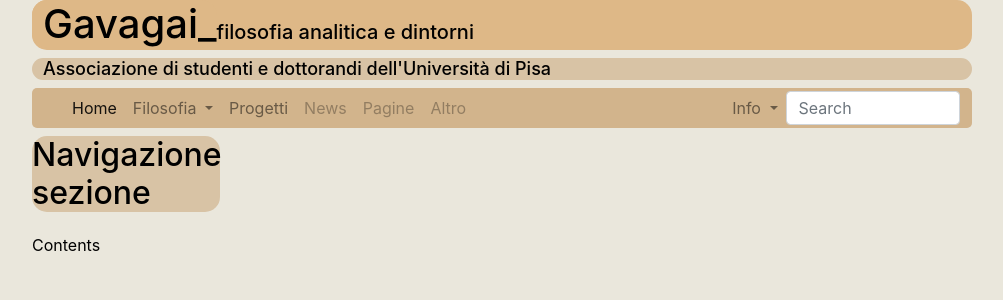
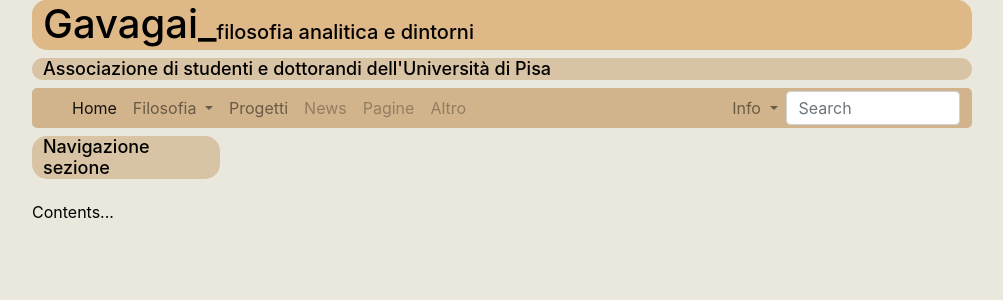
Before and after one commit to Gavagai-phi/gavagai-phi2.github.io, a Jekyll site: the page index.html, which Jekyll copies as it is, in a window 1280 px wide. Shown: the top 300 px of the page, without its empty margins (138-1141 px from the left). Built offline with Jekyll 4.4.1, drawn with Linux system fonts in a browser that asks for light colours.

Commit message:
Update index.html

```diff
--- a/index.html
+++ b/index.html
@@ -85,12 +85,12 @@
  <div class='wrapper'>
 	 <div style="width: 20%;
 	float: left; border-radius: 15px">
-	<h2>Navigazione sezione </h2>
+	<h2 style="padding-left: 11px; font-size: 18px">Navigazione sezione </h2>
 		 <div style="width: 80%;
 	float: left;">
 		     </div>
 	<h1><hr style="border-top: 8px;border-radius: 15px; margin-top: 21px"></h1>
-	Contents
+	Contents...
 </div>
 
 </div>
```
